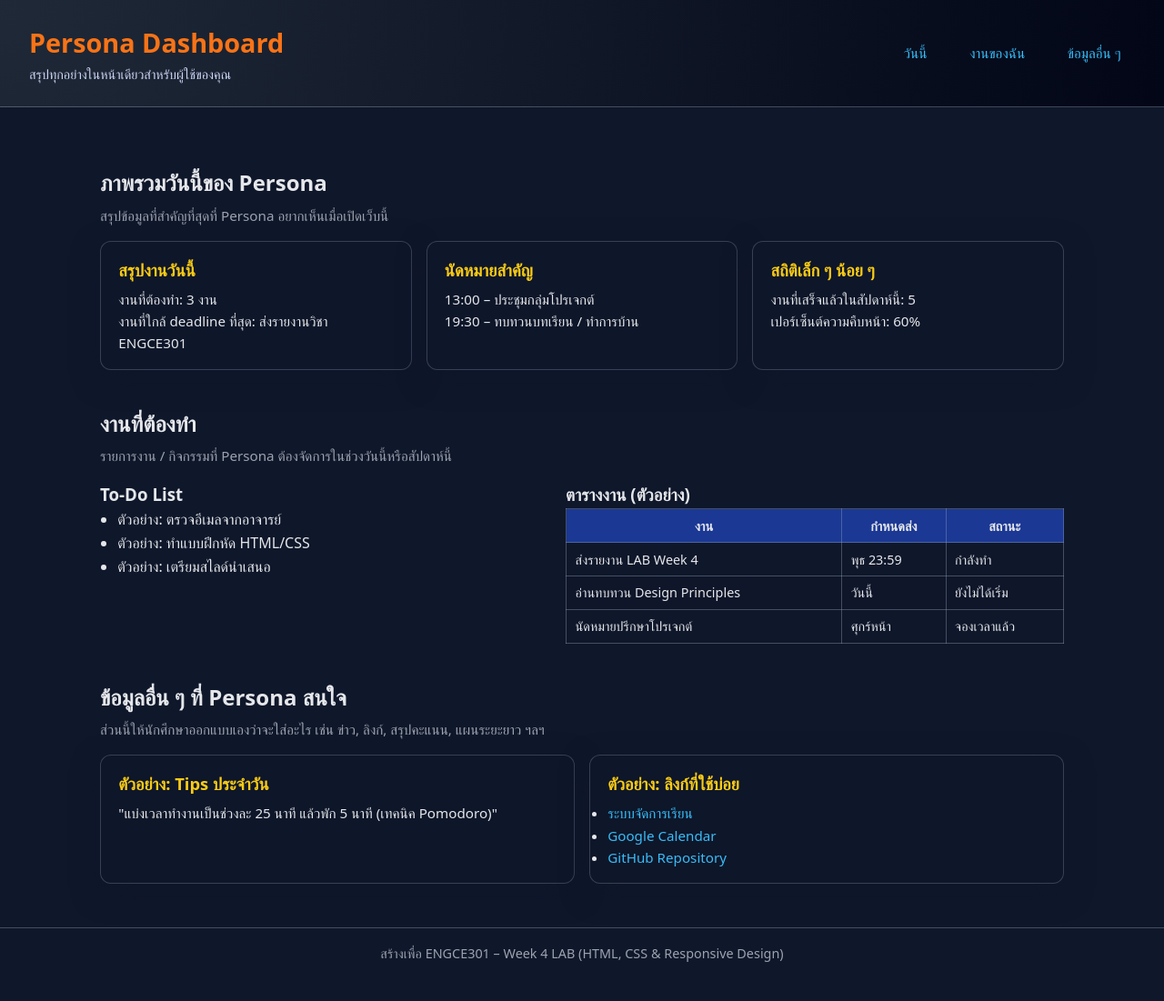
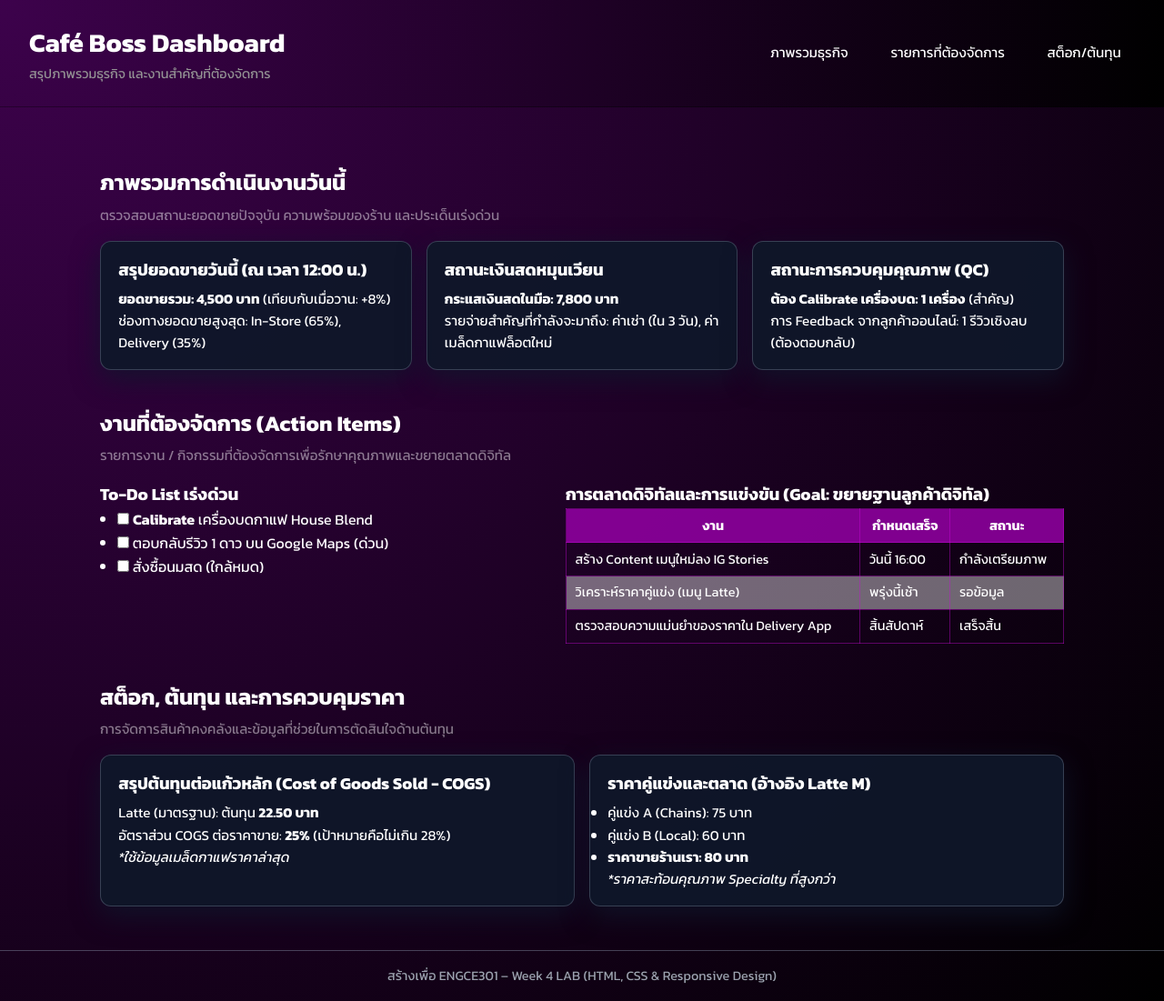
Before and after one commit to Kaitti109/engce301-2_68, a plain HTML site: page Week4_Lab/lab-week4/index.html in a window 1280 px wide. Shown: the whole page at 91% size. Before the commit the page ends 1076 px from the top, so only its background shows below. Drawn offline with Linux system fonts and the light colour scheme.

Commit message:
Lab4update

```diff
--- a/Week4_Lab/lab-week4/index.html
+++ b/Week4_Lab/lab-week4/index.html
@@ -3,172 +3,142 @@
 <head>
     <meta charset="UTF-8">
     <meta name="viewport" content="width=device-width, initial-scale=1.0">
-    <title>Week 4 – Persona Dashboard (Starter)</title>
-
-    <!-- TODO: นักศึกษาสามารถเปลี่ยนฟอนต์ตามชอบ เช่น Google Fonts -->
+    <title>Café Boss Dashboard - จัดการร้านกาแฟอย่างมืออาชีพ</title>
+    <link rel="preconnect" href="https://fonts.googleapis.com">
+    <link rel="preconnect" href="https://fonts.gstatic.com" crossorigin>
+    <link href="https://fonts.googleapis.com/css2?family=Kanit:ital,wght@0,100;0,200;0,300;0,400;0,500;0,600;0,700;0,800;0,900;1,100;1,200;1,300;1,400;1,500;1,600;1,700;1,800;1,900&display=swap" rel="stylesheet">
     <link rel="stylesheet" href="style.css">
 </head>
 <body>
-    <!--
-        TODO: ส่วนนี้ให้เขียนใน README.md แยกต่างหาก
-        - อธิบาย Persona (ชื่อ, อายุ, อาชีพ, Goals, Pain Points)
-        - อธิบายว่าหน้าเว็บนี้ตอบโจทย์ Persona อย่างไร
-    -->
 
     <header class="site-header">
         <div class="logo-area">
-            <!-- TODO: เปลี่ยนชื่อระบบ/โลโก้ให้เข้ากับ Persona -->
-            <h1>Persona Dashboard</h1>
-            <p class="tagline">สรุปทุกอย่างในหน้าเดียวสำหรับผู้ใช้ของคุณ</p>
+            <h1>Café Boss Dashboard</h1>
+            <p class="tagline">สรุปภาพรวมธุรกิจ และงานสำคัญที่ต้องจัดการ</p>
         </div>
 
         <nav class="main-nav">
-            <!--
-                TODO: ปรับชื่อเมนูให้เข้ากับ Persona
-                เช่น "วันนี้", "งานที่ต้องทำ", "สถิติ", "ประวัติ", ฯลฯ
-            -->
-            <a href="#today">วันนี้</a>
-            <a href="#tasks">งานของฉัน</a>
-            <a href="#extra">ข้อมูลอื่น ๆ</a>
+            <a href="#overview">ภาพรวมธุรกิจ</a>
+            <a href="#tasks">รายการที่ต้องจัดการ</a>
+            <a href="#inventory">สต็อก/ต้นทุน</a>
         </nav>
     </header>
 
     <main>
-        <!-- Section 1: ภาพรวมวันนี้ / Overview -->
-        <section id="today" class="section section-today">
+        <section id="overview" class="section section-today">
             <header class="section-header">
-                <h2>ภาพรวมวันนี้ของ Persona</h2>
-                <!-- TODO: สรุปสั้น ๆ ว่า Persona สนใจอะไรเป็นอันดับแรก -->
+                <h2>ภาพรวมการดำเนินงานวันนี้</h2>
                 <p class="section-subtitle">
-                    สรุปข้อมูลที่สำคัญที่สุดที่ Persona อยากเห็นเมื่อเปิดเว็บนี้
+                    ตรวจสอบสถานะยอดขายปัจจุบัน ความพร้อมของร้าน และประเด็นเร่งด่วน
                 </p>
             </header>
 
             <div class="cards-row">
-                <!--
-                    TODO: ให้นักศึกษาเปลี่ยนเนื้อหาในแต่ละ .card
-                    ให้ตรงกับ persona ของกลุ่มตัวเอง
-                -->
+
                 <article class="card">
-                    <h3>สรุปงานวันนี้</h3>
-                    <p>งานที่ต้องทำ: 3 งาน</p>
-                    <p>งานที่ใกล้ deadline ที่สุด: ส่งรายงานวิชา ENGCE301</p>
-                    <!-- TODO: เปลี่ยนข้อมูลเป็นของ Persona -->
+                    <h3>สรุปยอดขายวันนี้ (ณ เวลา 12:00 น.)</h3>
+                    <p><strong>ยอดขายรวม: 4,500 บาท</strong> (เทียบกับเมื่อวาน: +8%)</p>
+                    <p>ช่องทางยอดขายสูงสุด: In-Store (65%), Delivery (35%)</p>
                 </article>
 
                 <article class="card">
-                    <h3>นัดหมายสำคัญ</h3>
-                    <p>13:00 – ประชุมกลุ่มโปรเจกต์</p>
-                    <p>19:30 – ทบทวนบทเรียน / ทำการบ้าน</p>
-                    <!-- TODO: ปรับให้ตรงกับชีวิตจริงของ Persona -->
+                    <h3>สถานะเงินสดหมุนเวียน</h3>
+                    <p><strong>กระแสเงินสดในมือ: 7,800 บาท</strong></p>
+                    <p>รายจ่ายสำคัญที่กำลังจะมาถึง: ค่าเช่า (ใน 3 วัน), ค่าเมล็ดกาแฟล็อตใหม่</p>
                 </article>
 
                 <article class="card">
-                    <h3>สถิติเล็ก ๆ น้อย ๆ</h3>
-                    <p>งานที่เสร็จแล้วในสัปดาห์นี้: 5</p>
-                    <p>เปอร์เซ็นต์ความคืบหน้า: 60%</p>
-                    <!-- TODO: อาจเปลี่ยนเป็นกราฟแท่ง/แถบ progress bar ในเวอร์ชันถัดไป -->
+                    <h3>สถานะการควบคุมคุณภาพ (QC)</h3>
+                    <p><strong>ต้อง Calibrate เครื่องบด: 1 เครื่อง</strong> (สำคัญ)</p>
+                    <p>การ Feedback จากลูกค้าออนไลน์: 1 รีวิวเชิงลบ (ต้องตอบกลับ)</p>
                 </article>
             </div>
         </section>
 
-        <!-- Section 2: งานที่ต้องทำ / Tasks -->
         <section id="tasks" class="section section-tasks">
             <header class="section-header">
-                <h2>งานที่ต้องทำ</h2>
+                <h2>งานที่ต้องจัดการ (Action Items)</h2>
                 <p class="section-subtitle">
-                    รายการงาน / กิจกรรมที่ Persona ต้องจัดการในช่วงวันนี้หรือสัปดาห์นี้
+                    รายการงาน / กิจกรรมที่ต้องจัดการเพื่อรักษาคุณภาพและขยายตลาดดิจิทัล
                 </p>
             </header>
 
-            <!--
-                TODO: เลือกว่าจะใช้ <ul>, <ol> หรือ <table> ตามลักษณะข้อมูล
-                และให้นักศึกษาออกแบบรูปแบบข้อมูลเอง
-            -->
             <div class="tasks-layout">
                 <div class="tasks-list">
-                    <h3>To-Do List</h3>
+                    <h3>To-Do List เร่งด่วน</h3>
                     <ul>
-                        <li>ตัวอย่าง: ตรวจอีเมลจากอาจารย์</li>
-                        <li>ตัวอย่าง: ทำแบบฝึกหัด HTML/CSS</li>
-                        <li>ตัวอย่าง: เตรียมสไลด์นำเสนอ</li>
-                        <!-- TODO: เปลี่ยนรายการเป็นงานจริงของ Persona -->
-                    </ul>
+                        <li><input type="checkbox"> <strong>Calibrate</strong> เครื่องบดกาแฟ House Blend</li>
+                        <li><input type="checkbox"> ตอบกลับรีวิว 1 ดาว บน Google Maps (ด่วน)</li>
+                        <li><input type="checkbox"> สั่งซื้อนมสด (ใกล้หมด)</li>
+                        </ul>
                 </div>
 
                 <div class="tasks-table-wrapper">
-                    <h3>ตารางงาน (ตัวอย่าง)</h3>
+                    <h3>การตลาดดิจิทัลและการแข่งขัน (Goal: ขยายฐานลูกค้าดิจิทัล)</h3>
                     <table class="tasks-table">
                         <thead>
                             <tr>
                                 <th>งาน</th>
-                                <th>กำหนดส่ง</th>
+                                <th>กำหนดเสร็จ</th>
                                 <th>สถานะ</th>
                             </tr>
                         </thead>
                         <tbody>
                             <tr>
-                                <td>ส่งรายงาน LAB Week 4</td>
-                                <td>พุธ 23:59</td>
-                                <td>กำลังทำ</td>
+                                <td>สร้าง Content เมนูใหม่ลง IG Stories</td>
+                                <td>วันนี้ 16:00</td>
+                                <td>กำลังเตรียมภาพ</td>
                             </tr>
                             <tr>
-                                <td>อ่านทบทวน Design Principles</td>
-                                <td>วันนี้</td>
-                                <td>ยังไม่ได้เริ่ม</td>
+                                <td>วิเคราะห์ราคาคู่แข่ง (เมนู Latte)</td>
+                                <td>พรุ่งนี้เช้า</td>
+                                <td>รอข้อมูล</td>
                             </tr>
                             <tr>
-                                <td>นัดหมายปรึกษาโปรเจกต์</td>
-                                <td>ศุกร์หน้า</td>
-                                <td>จองเวลาแล้ว</td>
+                                <td>ตรวจสอบความแม่นยำของราคาใน Delivery App</td>
+                                <td>สิ้นสัปดาห์</td>
+                                <td>เสร็จสิ้น</td>
                             </tr>
-                            <!-- TODO: ปรับข้อมูลตารางให้เข้ากับ Persona -->
                         </tbody>
                     </table>
                 </div>
             </div>
         </section>
 
-        <!-- Section 3: ข้อมูลเสริม / Extra Info -->
-        <section id="extra" class="section section-extra">
+        <section id="inventory" class="section section-extra">
             <header class="section-header">
-                <h2>ข้อมูลอื่น ๆ ที่ Persona สนใจ</h2>
+                <h2>สต็อก, ต้นทุน และการควบคุมราคา</h2>
                 <p class="section-subtitle">
-                    ส่วนนี้ให้นักศึกษาออกแบบเองว่าจะใส่อะไร เช่น ข่าว, ลิงก์, สรุปคะแนน, แผนระยะยาว ฯลฯ
+                    การจัดการสินค้าคงคลังและข้อมูลที่ช่วยในการตัดสินใจด้านต้นทุน
                 </p>
             </header>
 
             <div class="extra-layout">
                 <article class="card">
-                    <h3>ตัวอย่าง: Tips ประจำวัน</h3>
-                    <p>
-                        "แบ่งเวลาทำงานเป็นช่วงละ 25 นาที แล้วพัก 5 นาที (เทคนิค Pomodoro)"
-                    </p>
-                    <!-- TODO: เปลี่ยนเป็น Tips ที่ตรงกับวิธีการทำงานของ Persona -->
+                    <h3>สรุปต้นทุนต่อแก้วหลัก (Cost of Goods Sold - COGS)</h3>
+                    <p>Latte (มาตรฐาน): ต้นทุน <strong>22.50 บาท</strong></p>
+                    <p>อัตราส่วน COGS ต่อราคาขาย: <strong>25%</strong> (เป้าหมายคือไม่เกิน 28%)</p>
+                    <p><em>*ใช้ข้อมูลเมล็ดกาแฟราคาล่าสุด</em></p>
                 </article>
 
                 <article class="card">
-                    <h3>ตัวอย่าง: ลิงก์ที่ใช้บ่อย</h3>
+                    <h3>ราคาคู่แข่งและตลาด (อ้างอิง Latte M)</h3>
                     <ul>
-                        <li><a href="#">ระบบจัดการเรียน</a></li>
-                        <li><a href="#">Google Calendar</a></li>
-                        <li><a href="#">GitHub Repository</a></li>
-                        <!-- TODO: เปลี่ยนลิงก์ให้ตรงกับของจริงที่ Persona ใช้ -->
+                        <li>คู่แข่ง A (Chains): 75 บาท</li>
+                        <li>คู่แข่ง B (Local): 60 บาท</li>
+                        <li><strong>ราคาขายร้านเรา: 80 บาท</strong></li>
                     </ul>
+                    <p class="note"><em>*ราคาสะท้อนคุณภาพ Specialty ที่สูงกว่า</em></p>
                 </article>
             </div>
         </section>
     </main>
 
     <footer class="site-footer">
-        <!-- TODO: ปรับข้อความ footer ตามที่กลุ่มต้องการ -->
+
         <p>สร้างเพื่อ ENGCE301 – Week 4 LAB (HTML, CSS &amp; Responsive Design)</p>
+
     </footer>
 
-    <!--
-        TODO (เสริม):
-        - นักศึกษาอาจเพิ่มปุ่มกลับขึ้นด้านบน
-        - หรือส่วนสรุป Persona อย่างสั้น ๆ ใน footer หรือ sidebar
-    -->
 </body>
 </html>
--- a/Week4_Lab/lab-week4/style.css
+++ b/Week4_Lab/lab-week4/style.css
@@ -15,15 +15,15 @@
 
 /* TODO: ลองปรับฟอนต์, สีพื้นหลัง, สีตัวอักษร ให้เข้ากับ Persona */
 body {
-  font-family: system-ui, -apple-system, BlinkMacSystemFont, "Segoe UI", sans-serif;
-  background-color: #0f172a;
-  color: #e5e7eb;
+  font-family: "Kanit", system-ui, -apple-system, BlinkMacSystemFont, "Segoe UI", sans-serif;
+  background: radial-gradient(circle at top left, #3d024c, #000000);
+  color: #ffffff;
   line-height: 1.6;
 }
 
 /* ทำให้ลิงก์ดูเป็นปกติ และมีสีตอน hover */
 a {
-  color: #38bdf8;
+  color: #ffffff;
   text-decoration: none;
 }
 
@@ -35,8 +35,8 @@ a:hover {
 
 .site-header {
   padding: 1.5rem 2rem;
-  border-bottom: 1px solid rgba(148, 163, 184, 0.4);
-  background: radial-gradient(circle at top left, #1f2937, #020617);
+  border-bottom: 1px solid rgba(0, 0, 0, 0.4);
+  background: radial-gradient(circle at top left, #3d024c, #000000);
   display: flex;
   flex-wrap: wrap;
   align-items: center;
@@ -46,12 +46,12 @@ a:hover {
 
 .logo-area h1 {
   font-size: 1.8rem;
-  color: #f97316;
+  color: #ffffff;
 }
 
 .logo-area .tagline {
   font-size: 0.9rem;
-  color: #cbd5f5;
+  color: #949494;
 }
 
 .main-nav {
@@ -68,8 +68,8 @@ a:hover {
 }
 
 .main-nav a:hover {
-  border-color: #38bdf8;
-  background-color: rgba(15, 23, 42, 0.8);
+  border-color: #000000;
+  background-color: rgba(255, 255, 255, 0.333);
 }
 
 /* ตัว container หลักของเนื้อหา */
@@ -96,7 +96,7 @@ main {
 
 .section-subtitle {
   font-size: 0.95rem;
-  color: #9ca3af;
+  color: #ffffff78;
 }
 
 /* แถวของ card (ใช้ Flexbox) */
@@ -120,7 +120,7 @@ main {
 .card h3 {
   font-size: 1.15rem;
   margin-bottom: 0.35rem;
-  color: #facc15;
+  color: #ffffff;
 }
 
 .card p,
@@ -157,16 +157,16 @@ main {
 
 .tasks-table th,
 .tasks-table td {
-  border: 1px solid rgba(148, 163, 184, 0.4);
+  border: 1px solid rgba(204, 10, 221, 0.4);
   padding: 0.4rem 0.6rem;
 }
 
 .tasks-table th {
-  background-color: rgba(30, 64, 175, 0.8);
+  background-color: rgba(155, 0, 173, 0.8);
 }
 
 .tasks-table tbody tr:nth-child(even) {
-  background-color: rgba(15, 23, 42, 0.6);
+  background-color: rgba(255, 255, 255, 0.4);
 }
 
 /* Section Extra */
```
Also changed, not shown: Week4_Lab/lab-week4/README.md (added).
